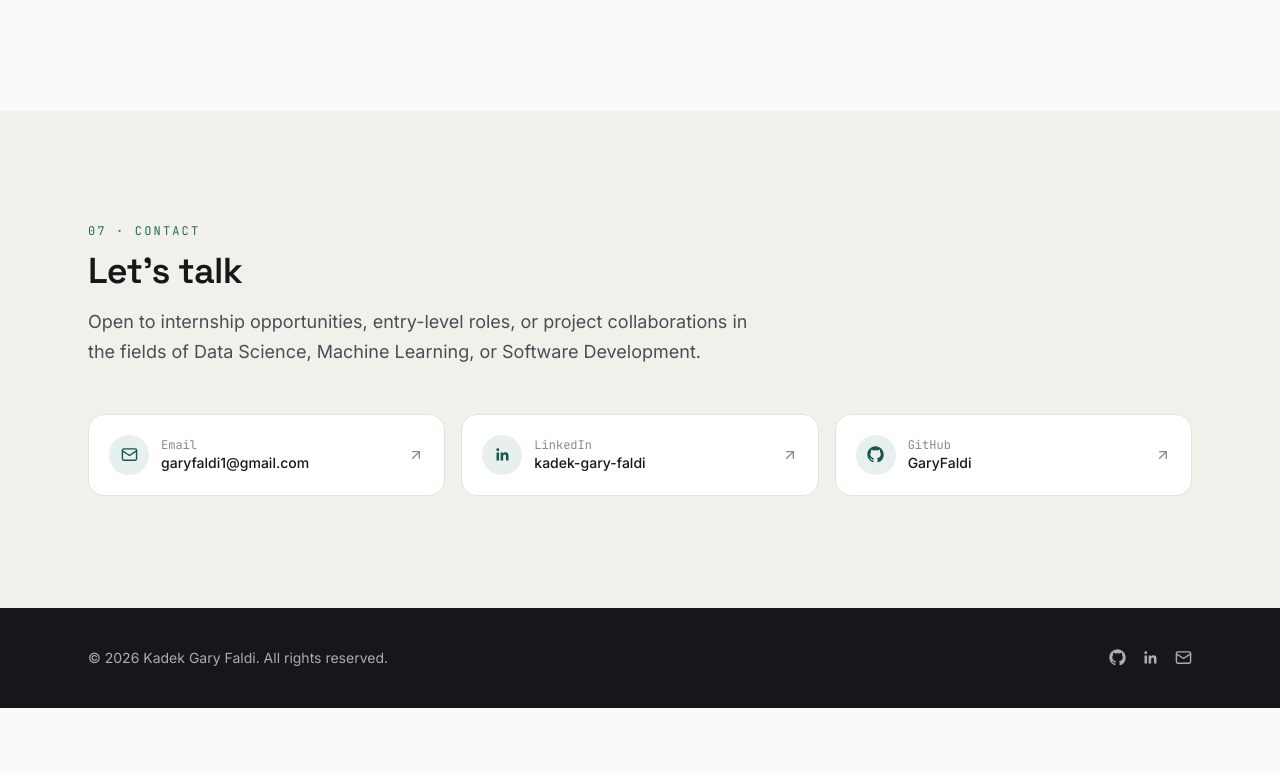
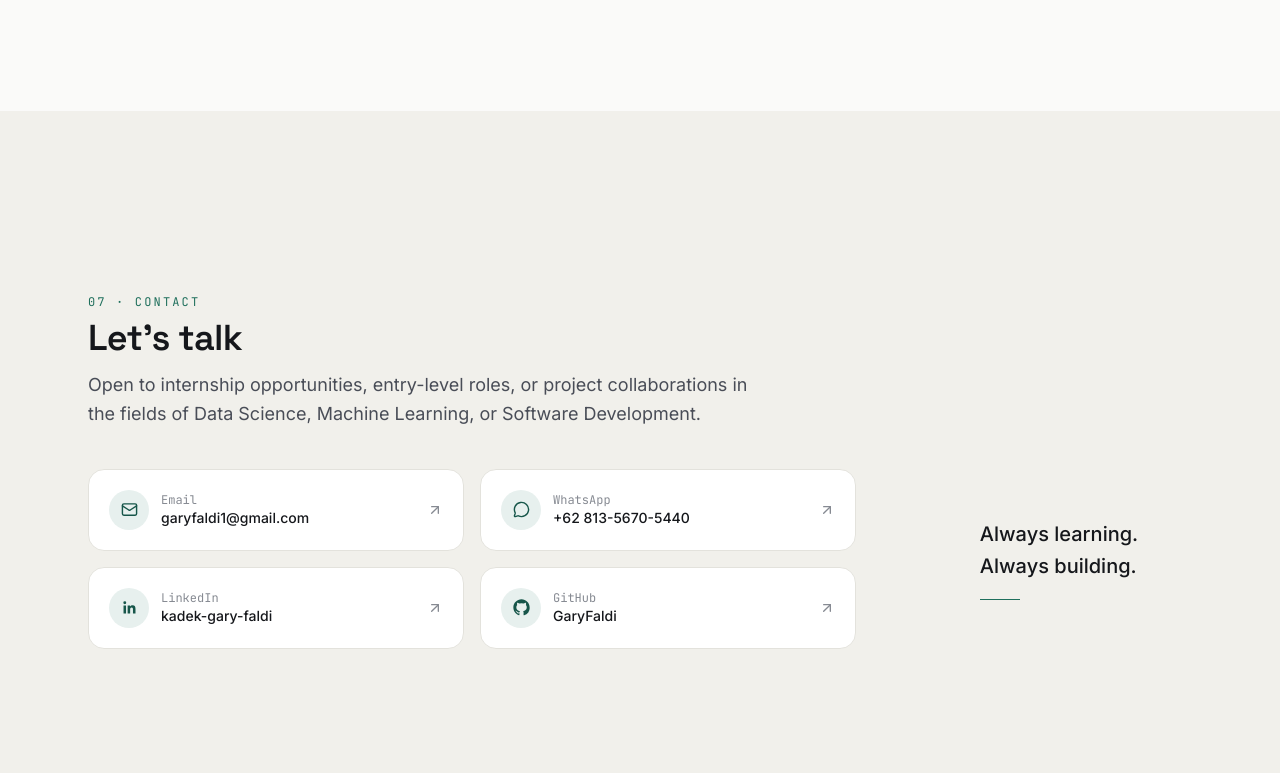
Before and after one commit to GaryFaldi/website-portofolio, a React (Vite) app: page / in a window 1280 px wide. Shown: the part 8027-8800 px from the top of the page. Before the commit the page ends 8735 px from the top, so only its background shows below. Built offline with nearby package versions, Linux system fonts and the light colour scheme.

Commit message:
change contact page design

```diff
--- a/src/components/Contact/Contact.jsx
+++ b/src/components/Contact/Contact.jsx
@@ -1,7 +1,12 @@
-import { ArrowUpRight, Mail } from "lucide-react";
+import {
+  ArrowUpRight,
+  Mail,
+  MessageCircle,
+} from "lucide-react";
 import { profile } from "../../data/profile";
 import { GithubIcon, LinkedinIcon } from "../shared/BrandIcons";
 import Reveal from "../shared/Reveal";
+
 
 const links = [
   {
@@ -9,6 +14,12 @@ const links = [
     value: profile.email,
     href: `mailto:${profile.email}`,
     icon: Mail,
+  },
+  {
+    label: "WhatsApp",
+    value: "+62 813-5670-5440",
+    href: "https://wa.me/6281356705440",
+    icon: MessageCircle,
   },
   {
     label: "LinkedIn",
@@ -26,63 +37,173 @@ const links = [
 
 export default function Contact() {
   return (
-    <section id="contact" className="py-20 md:py-28" style={{ backgroundColor: "var(--color-surface-secondary)" }}>
-      <div className="container-page">
+    <section
+      id="contact"
+      className="min-h-[calc(100vh-80px)] flex items-center py-12 md:py-16"
+      style={{
+        backgroundColor: "var(--color-surface-secondary)",
+      }}
+    >
+      <div className="container-page w-full">
+
         <Reveal>
-          <div className="max-w-2xl mb-12">
+          <div className="max-w-2xl mb-8 md:mb-10">
+
             <p
-              className="font-mono text-xs uppercase tracking-[0.18em] mb-3"
-              style={{ color: "var(--color-primary)" }}
+              className="font-mono text-[10px] md:text-xs uppercase tracking-[0.18em] mb-2"
+              style={{
+                color: "var(--color-primary)",
+              }}
             >
               07 · Contact
             </p>
+
             <h2
-              className="text-3xl md:text-4xl font-semibold mb-4"
-              style={{ color: "var(--color-text-primary)" }}
+              className="text-3xl md:text-4xl font-semibold mb-3"
+              style={{
+                color: "var(--color-text-primary)",
+              }}
             >
               Let's talk
             </h2>
-            <p className="text-lg leading-relaxed" style={{ color: "var(--color-text-secondary)" }}>
-              Open to internship opportunities, entry-level roles, or project collaborations in the fields of Data Science, Machine Learning, or Software Development.
+
+            <p
+              className="text-base md:text-lg leading-relaxed"
+              style={{
+                color: "var(--color-text-secondary)",
+              }}
+            >
+              Open to internship opportunities, entry-level roles, or project
+              collaborations in the fields of Data Science, Machine Learning,
+              or Software Development.
             </p>
+
           </div>
         </Reveal>
 
-        <div className="grid sm:grid-cols-3 gap-4">
+        <div className="grid lg:grid-cols-[minmax(0,3fr)_minmax(220px,1fr)] gap-10 items-center">
+
+          {/* Contact Cards */}
+          <div className="grid grid-cols-1 sm:grid-cols-2 gap-4 max-w-3xl">
             {links.map(({ label, value, href, icon: Icon }, i) => (
               <Reveal key={label} delay={i * 70}>
                 <a
                   href={href}
                   target={href.startsWith("http") ? "_blank" : undefined}
                   rel={href.startsWith("http") ? "noreferrer" : undefined}
-                className="group flex items-center justify-between gap-3 rounded-2xl p-5 border transition-colors hover:opacity-80"
-                style={{ backgroundColor: "var(--color-surface)", borderColor: "var(--color-border)" }}
+                  className="
+            group
+            flex
+            items-center
+            justify-between
+            gap-3
+            rounded-2xl
+            p-4
+            md:p-5
+            border
+            cursor-pointer
+            transition-all
+            duration-300
+            hover:-translate-y-1
+            hover:shadow-lg
+            hover:opacity-90
+            active:scale-[0.98]
+          "
+                  style={{
+                    backgroundColor: "var(--color-surface)",
+                    borderColor: "var(--color-border)",
+                  }}
                 >
                   <div className="flex items-center gap-3 min-w-0">
+
                     <span
-                    className="flex items-center justify-center w-10 h-10 rounded-full shrink-0"
-                    style={{ backgroundColor: "var(--color-primary-soft)", color: "var(--color-primary-hover)" }}
+                      className="
+                flex
+                items-center
+                justify-center
+                w-9
+                h-9
+                md:w-10
+                md:h-10
+                rounded-full
+                shrink-0
+              "
+                      style={{
+                        backgroundColor: "var(--color-primary-soft)",
+                        color: "var(--color-primary-hover)",
+                      }}
                     >
                       <Icon size={17} />
                     </span>
+
                     <div className="min-w-0">
-                    <p className="text-xs font-mono" style={{ color: "var(--color-text-muted)" }}>
+                      <p
+                        className="text-[10px] md:text-xs font-mono"
+                        style={{
+                          color: "var(--color-text-muted)",
+                        }}
+                      >
                         {label}
                       </p>
-                    <p className="text-sm font-medium truncate" style={{ color: "var(--color-text-primary)" }}>
+
+                      <p
+                        className="text-xs md:text-sm font-medium truncate"
+                        style={{
+                          color: "var(--color-text-primary)",
+                        }}
+                      >
                         {value}
                       </p>
                     </div>
+
                   </div>
+
                   <ArrowUpRight
                     size={16}
-                  className="shrink-0 transition-transform group-hover:translate-x-0.5 group-hover:-translate-y-0.5"
-                  style={{ color: "var(--color-text-muted)" }}
+                    className="
+              shrink-0
+              transition-transform
+              duration-300
+              group-hover:translate-x-0.5
+              group-hover:-translate-y-0.5
+            "
+                    style={{
+                      color: "var(--color-text-muted)",
+                    }}
                   />
                 </a>
               </Reveal>
             ))}
           </div>
+
+
+          {/* Mini Quote */}
+          <div className="hidden lg:flex items-center justify-center">
+            <div className="max-w-[220px]">
+
+              <p
+                className="text-lg md:text-xl font-medium leading-relaxed"
+                style={{
+                  color: "var(--color-text-primary)",
+                }}
+              >
+                Always learning.
+                <br />
+                Always building.
+              </p>
+
+              <div
+                className="mt-4 w-10 h-px"
+                style={{
+                  backgroundColor: "var(--color-primary)",
+                }}
+              />
+
+            </div>
+          </div>
+
+        </div>
+
       </div>
     </section>
   );
```
Lines whose indentation alone changed are shown as unchanged.
